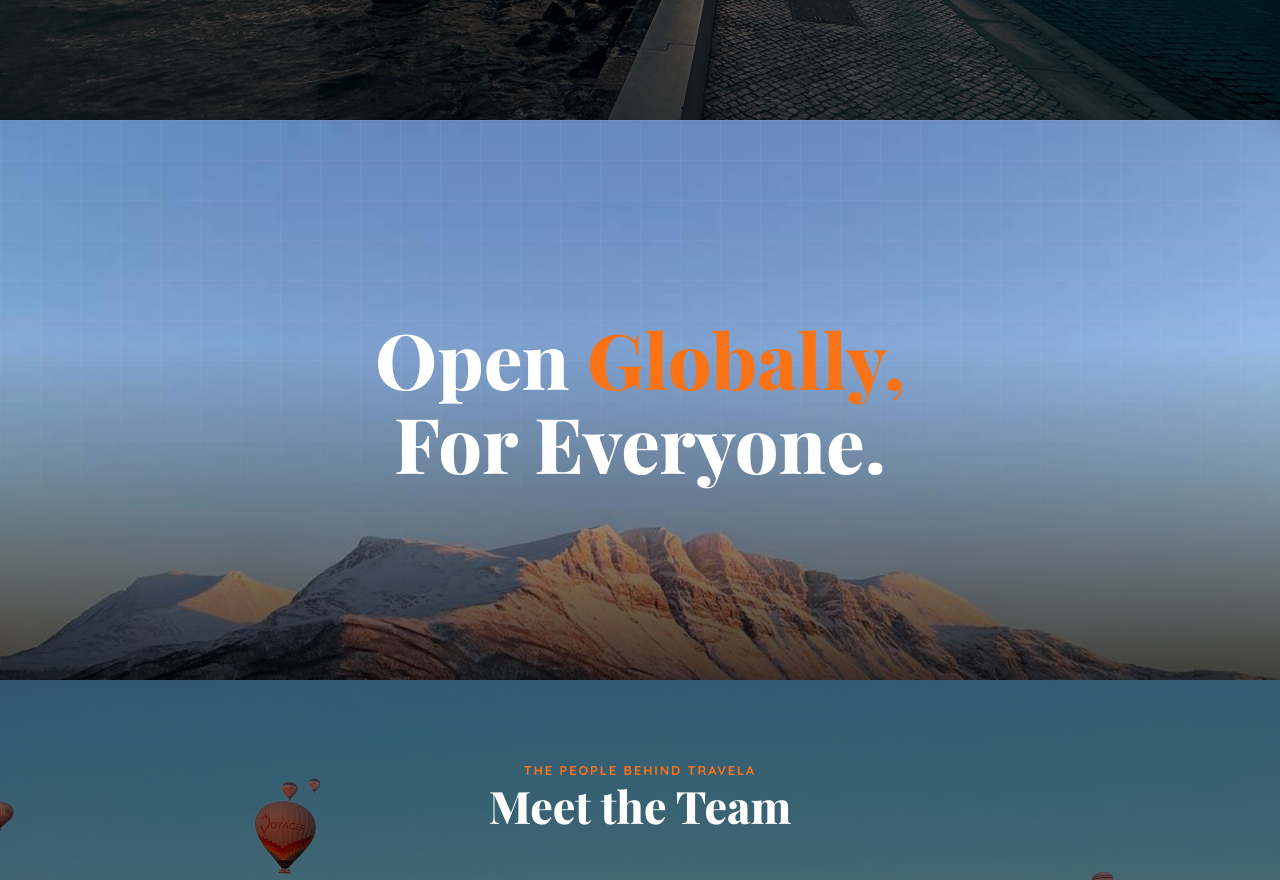
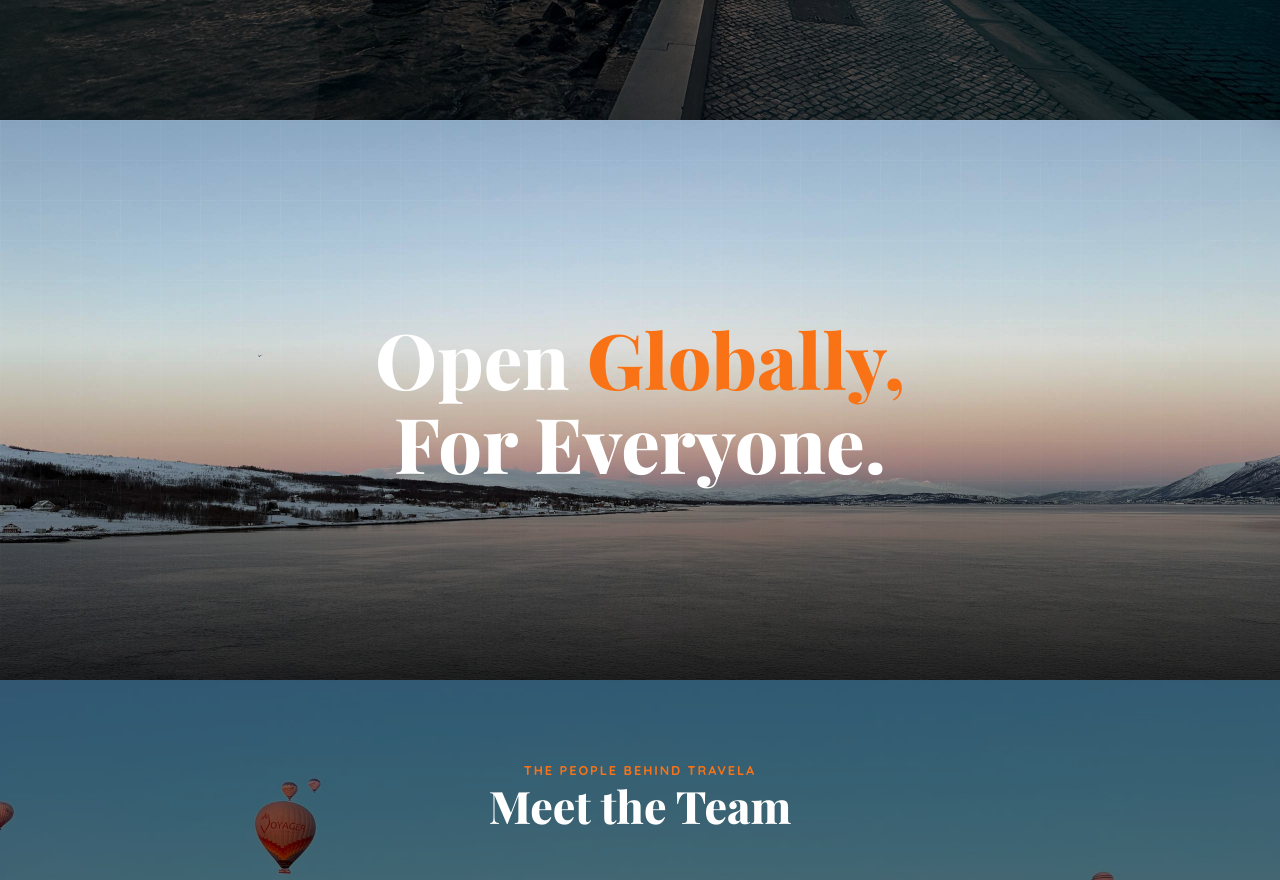
Before and after one commit to Travela-TravTalk/travela-website, a plain HTML site: page index.html in a window 1280 px wide. Shown: the part 680-1560 px from the top of the page. Drawn offline with nearby package versions, Linux system fonts and the light colour scheme.

Commit message:
Replace Pink Mountain with pink sky image in Open Globally section
Co-Authored-By: Claude Sonnet 4.6 <noreply@anthropic.com>

```diff
--- a/index.html
+++ b/index.html
@@ -795,7 +795,7 @@
 
   <!-- ══ GLOBAL ════════════════════════════════════════════ -->
   <section id="global">
-    <div class="global-img-placeholder" style="background-image:url('Pink mountain.jpg');background-size:cover;background-position:center;">
+    <div class="global-img-placeholder" style="background-image:url('pink sky.jpg');background-size:cover;background-position:center;">
       <div class="global-text-overlay">
         <h2 class="global-headline fade-up">Open <em>Globally,</em><br>For Everyone.</h2>
       </div>
```
Also changed, not shown: pink sky.jpg (added).
